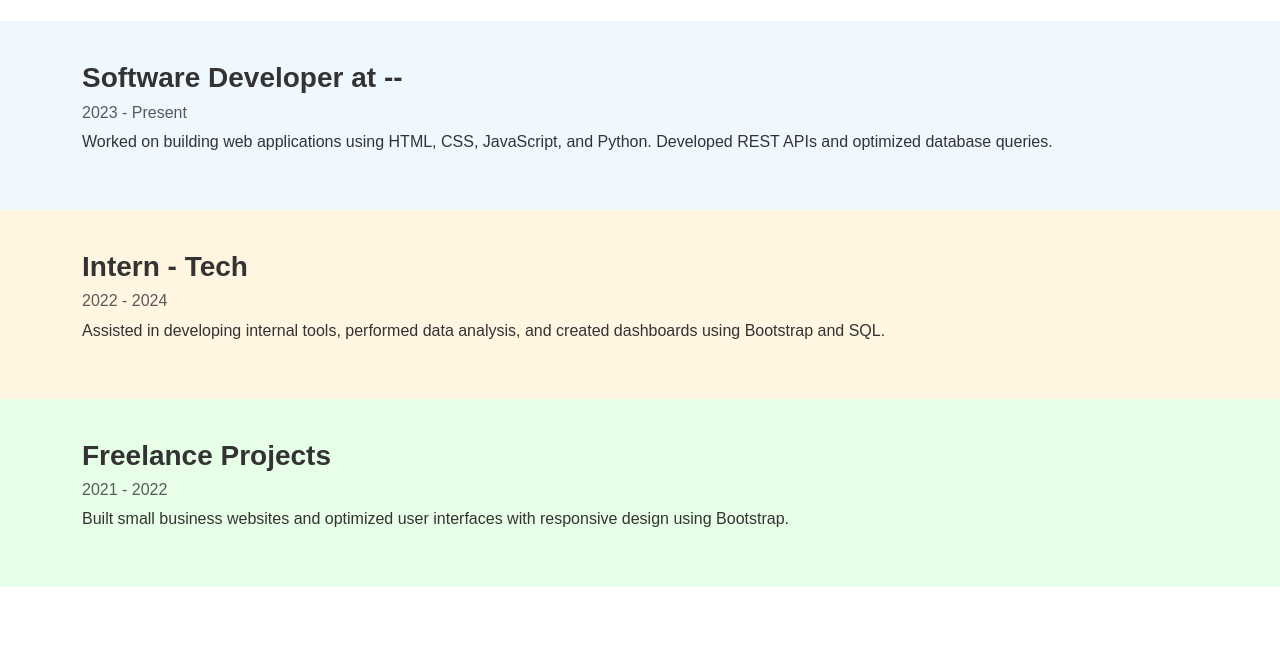
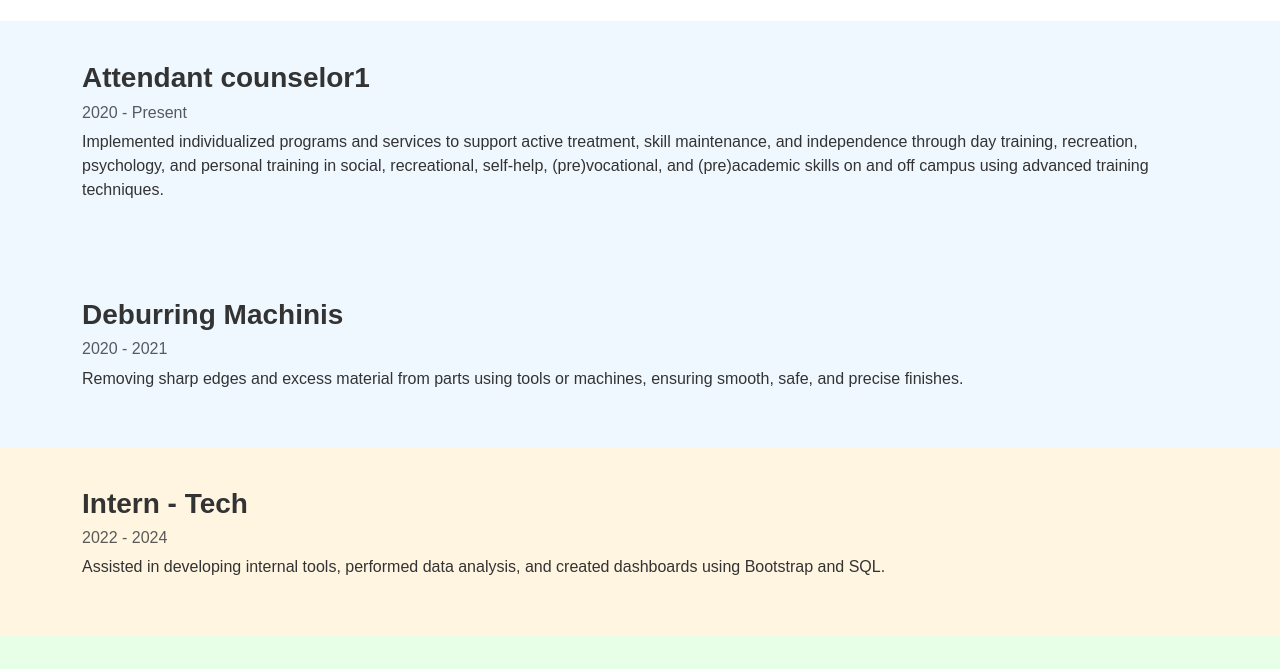
Before and after one commit to My-porfolio-org/my_portfolio_org.github.io, a plain HTML site: page Portfolio/experience.html in a window 1280 px wide. Shown: the part 131-800 px from the top of the page. Drawn offline with nearby package versions, Linux system fonts and the light colour scheme.

Commit message:
update  on work experience

```diff
--- a/Portfolio/experience.html
+++ b/Portfolio/experience.html
@@ -1,18 +1,13 @@
 <!DOCTYPE html>
 <html lang="en">
+
 <head>
     <meta charset="UTF-8" />
     <meta name="viewport" content="width=device-width, initial-scale=1.0" />
     <title>Work Experience</title>
     <link rel="stylesheet" href="css/style.css" />
-    <link
-      rel="stylesheet"
-      href="https://cdnjs.cloudflare.com/ajax/libs/font-awesome/6.5.0/css/all.min.css"
-    />
-    <link
-      href="https://cdn.jsdelivr.net/npm/bootstrap@5.3.2/dist/css/bootstrap.min.css"
-      rel="stylesheet"
-    />
+    <link rel="stylesheet" href="https://cdnjs.cloudflare.com/ajax/libs/font-awesome/6.5.0/css/all.min.css" />
+    <link href="https://cdn.jsdelivr.net/npm/bootstrap@5.3.2/dist/css/bootstrap.min.css" rel="stylesheet" />
     <style>
         /* Background colors for sections */
 
@@ -53,12 +48,7 @@
     <nav class="navbar navbar-expand-lg navbar-dark bg-dark">
         <div class="container">
             <a class="navbar-brand fw-bold" href="index.html">Portfolio</a>
-        <button
-          class="navbar-toggler"
-          type="button"
-          data-bs-toggle="collapse"
-          data-bs-target="#navbarNav"
-        >
+            <button class="navbar-toggler" type="button" data-bs-toggle="collapse" data-bs-target="#navbarNav">
           <span class="navbar-toggler-icon"></span>
         </button>
             <div class="collapse navbar-collapse" id="navbarNav">
@@ -70,8 +60,7 @@
                         <a class="nav-link" href="projects.html">Project</a>
                     </li>
                     <li class="nav-item">
-              <a class="nav-link active" href="experience.html"
-                >Work Experience</a
+                        <a class="nav-link active" href="experience.html">Work Experience</a
               >
             </li>
             <li class="nav-item">
@@ -87,14 +76,29 @@
     <!-- Experience 1 -->
     <section id="exp1">
         <div class="container">
-        <h3>Software Developer at --</h3>
-        <h6 class="text-muted">2023 - Present</h6>
-        <p>
-          Worked on building web applications using HTML, CSS, JavaScript, and
-          Python. Developed REST APIs and optimized database queries.
+            <h3>Attendant counselor1</h3>
+            <h6 class="text-muted">2020 - Present</h6>
+            <p font -size="20">
+
+                Implemented individualized programs and services to support active treatment, skill maintenance, and independence through day training, recreation, psychology, and personal training in social, recreational, self-help, (pre)vocational, and (pre)academic
+                skills on and off campus using advanced training techniques.
+
             </p>
         </div>
     </section>
+    <!-- Experience 1 -->
+    <section id="exp1">
+        <div class="container">
+            <h3>Deburring Machinis</h3>
+            <h6 class="text-muted">2020 - 2021</h6>
+            <p font -size="20">
+
+                Removing sharp edges and excess material from parts using tools or machines, ensuring smooth, safe, and precise finishes.
+
+            </p>
+        </div>
+    </section>
+
 
     <!-- Experience 2 -->
     <section id="exp2">
@@ -102,8 +106,7 @@
             <h3>Intern - Tech</h3>
             <h6 class="text-muted">2022 - 2024</h6>
             <p>
-          Assisted in developing internal tools, performed data analysis, and
-          created dashboards using Bootstrap and SQL.
+                Assisted in developing internal tools, performed data analysis, and created dashboards using Bootstrap and SQL.
             </p>
         </div>
     </section>
@@ -112,14 +115,15 @@
     <section id="exp3">
         <div class="container">
             <h3>Freelance Projects</h3>
-        <h6 class="text-muted">2021 - 2022</h6>
+            <h6 class="text-muted">2023 - 204</h6>
             <p>
-          Built small business websites and optimized user interfaces with
-          responsive design using Bootstrap.
+                "Developed small business websites and optimized user interfaces with responsive designs using Bootstrap.
+                <br>Built web applications leveraging HTML, CSS, JavaScript, and Python. Created RESTful APIs and improved database query performance
             </p>
         </div>
     </section>
 
     <script src="https://cdn.jsdelivr.net/npm/bootstrap@5.3.2/dist/js/bootstrap.bundle.min.js"></script>
 </body>
+
 </html>
```
Lines whose indentation alone changed are shown as unchanged.
